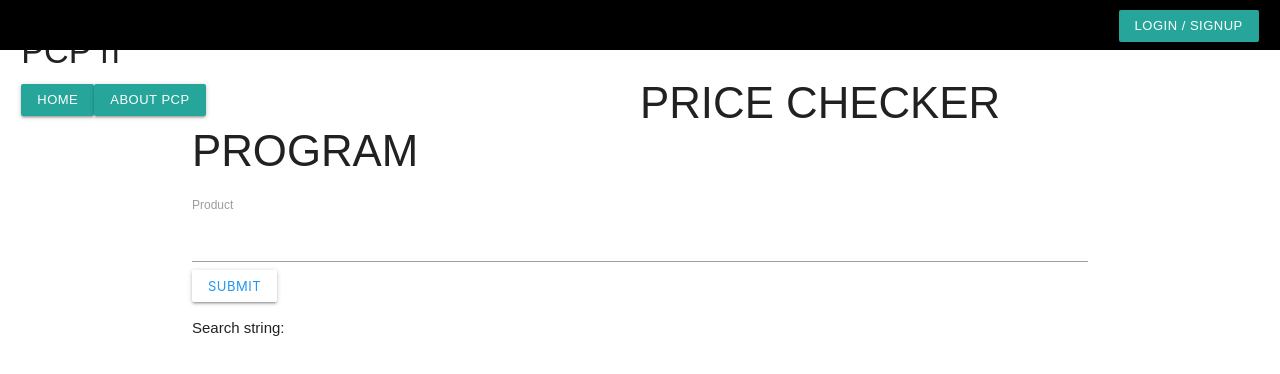
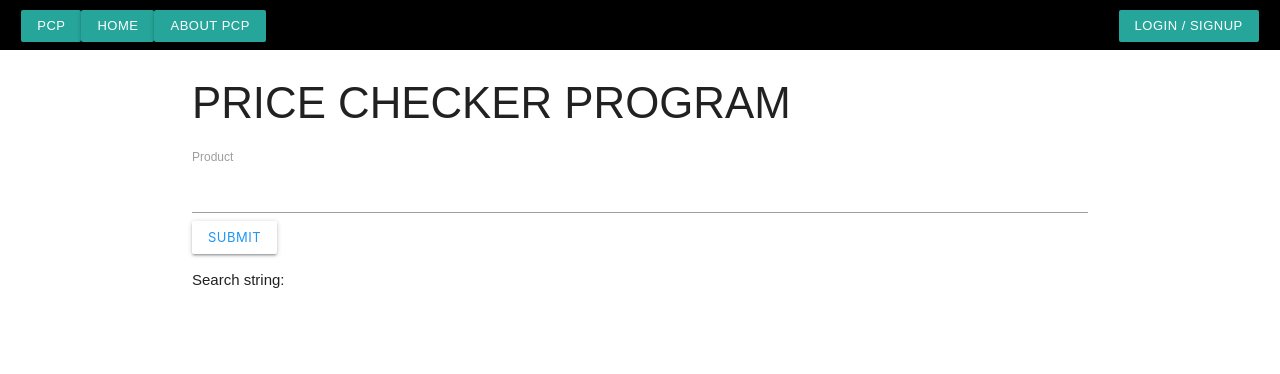
Before and after one commit to CCS-SE2018/PCP, a React (Create React App) app: page /topics in a window 1280 px wide. Shown: the top 374 px of the page. Built offline with nearby package versions, Linux system fonts and the light colour scheme.

Commit message:
not sure what i changed

```diff
--- a/src/components/Header.js
+++ b/src/components/Header.js
@@ -9,7 +9,7 @@ class Header extends Component {
       <div style={divStyle.all} class="row">
         <div class="left-align">
           <div class="col s6">
-          <h4> PCP h</h4>
+            <a class="waves-effect waves-light btn-small" href="#">PCP</a>
             <a class="waves-effect waves-light btn-small" href="#">Home</a>
             <a class="waves-effect waves-light btn-small" href="#">About PCP</a>
           </div>
```
